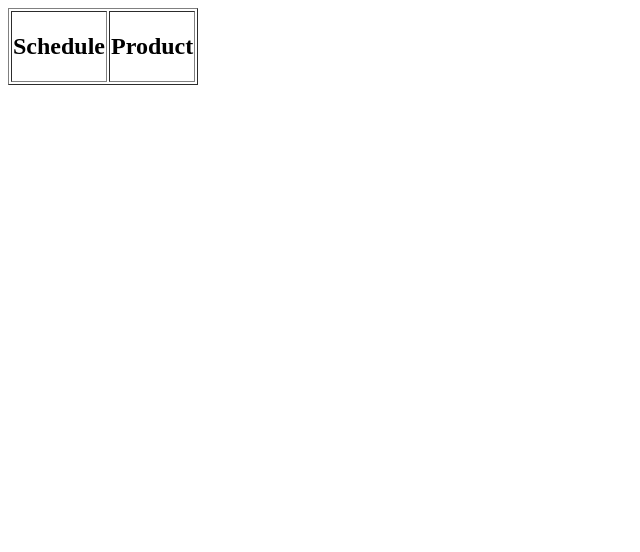
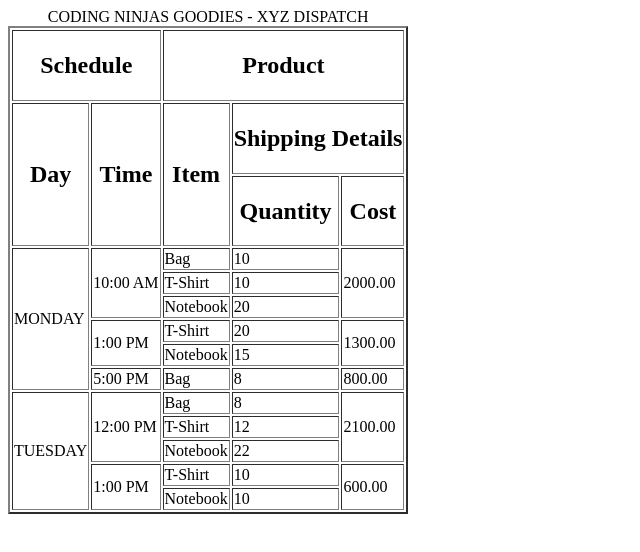
Before and after one commit to abhishekzzz/codingninjas_practice, a website: page assignment4_tables.html in a window 1280 px wide. Shown: the whole page, without its empty margins (0-640 px from the left). Drawn offline with Linux system fonts and the light colour scheme.

Commit message:
Update assignment4_tables.html

```diff
--- a/assignment4_tables.html
+++ b/assignment4_tables.html
@@ -4,7 +4,8 @@
         <title>Coding Ninjas XYZ Dispatch Schedule</title>
     </head>
     <body>
-        <table border="1">
+        <table border="2">
+            <caption>CODING NINJAS GOODIES - XYZ DISPATCH</caption>
             <thead>
                 <tr>
                     <th colspan="2">
@@ -14,9 +15,166 @@
                         <h2>Product</h2>
                     </th>
                 </tr>
+                <tr>
+                    <th rowspan="2">
+                        <h2>
+                            Day
+                        </h2>
+                    </th>
+                    <th rowspan="2">
+                        <h2>
+                            Time
+                        </h2>
+                    </th>
+                    <th rowspan="2">
+                        <h2>
+                            Item
+                        </h2>
+                    </th>
+                    <th colspan="2">
+                        <h2>
+                            Shipping Details
+                        </h2>
+                    </th>
+                </tr>
+                <tr>
+                    <th >
+                        <h2>
+                            Quantity
+                        </h2>
+                    </th>
+                    <th >
+                        <h2>
+                            Cost
+                        </h2>
+                    </th>
+                </tr>
             </thead>
             <tbody>
-
+                <tr>
+                    <td rowspan="6">
+                        MONDAY
+                    </td>
+                <td rowspan="3">
+                        10:00 AM
+                    </td>
+                    <td>
+                        Bag
+                    </td>
+                    <td>
+                        10
+                    </td>
+                    <td rowspan="3">
+                        2000.00
+                    </td>
+                </tr>
+                <tr>
+                    <td>
+                        T-Shirt
+                    </td>
+                    <td>
+                        10
+                    </td>
+                </tr>
+                <tr>
+                    <td>
+                        Notebook
+                    </td>
+                    <td>
+                        20
+                    </td>
+                </tr>
+                <tr>
+                    <td rowspan="2">
+                        1:00 PM
+                    </td>
+                    <td>
+                        T-Shirt
+                    </td>
+                    <td>
+                        20
+                    </td>
+                    <td rowspan="2">
+                        1300.00
+                    </td>
+                </tr>
+                <tr>
+                    <td>
+                        Notebook
+                    </td>
+                    <td>
+                        15
+                    </td>
+                </tr>
+                <tr>
+                    <td rowspan="1">
+                        5:00 PM
+                    </td>
+                    <td>
+                        Bag
+                    </td>
+                    <td>
+                        8
+                    </td>
+                    <td>
+                        800.00
+                    </td>
+                </tr>
+                <tr>
+                    <td rowspan="5">
+                        TUESDAY
+                    </td>
+                <td rowspan="3">
+                        12:00 PM
+                    </td>
+                    <td>
+                        Bag
+                    </td>
+                    <td>
+                        8
+                    </td>
+                    <td rowspan="3">
+                        2100.00
+                    </td>
+                </tr>
+                <tr>
+                    <td>
+                        T-Shirt
+                    </td>
+                    <td>
+                        12
+                    </td>
+                </tr>
+                <tr>
+                    <td>
+                        Notebook
+                    </td>
+                    <td>
+                        22
+                    </td>
+                </tr>
+                <tr>
+                    <td rowspan="2">
+                        1:00 PM
+                    </td>
+                    <td>
+                        T-Shirt
+                    </td>
+                    <td>
+                        10
+                    </td>
+                    <td rowspan="3">
+                        600.00
+                    </td>
+                </tr>
+                <tr>
+                    <td>
+                        Notebook
+                    </td>
+                    <td>
+                        10
+                    </td>
+                </tr>
             </tbody>
         </table>
     </body>
```
